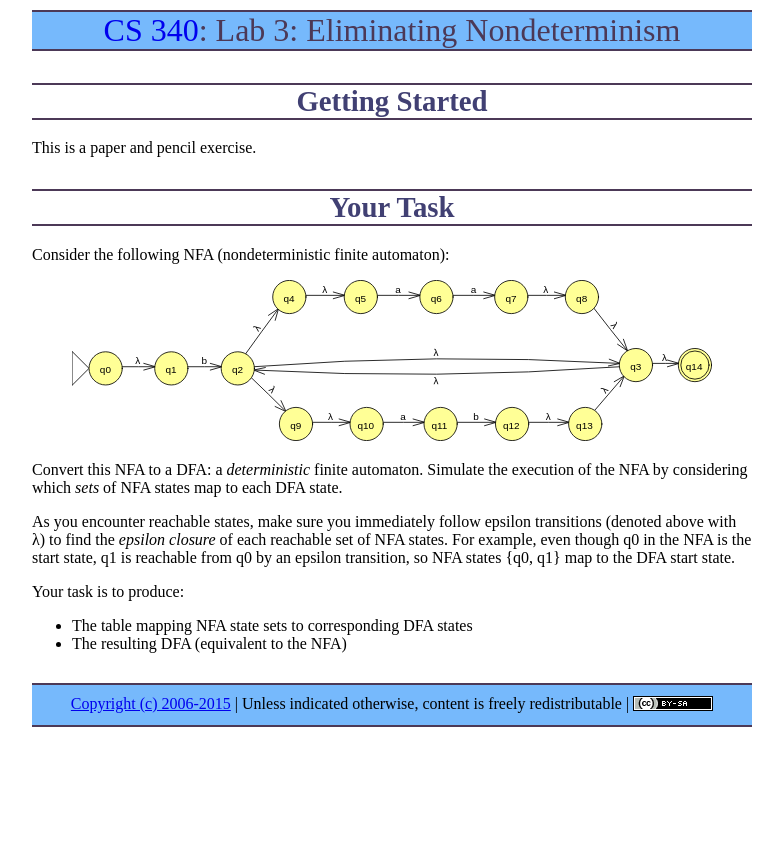
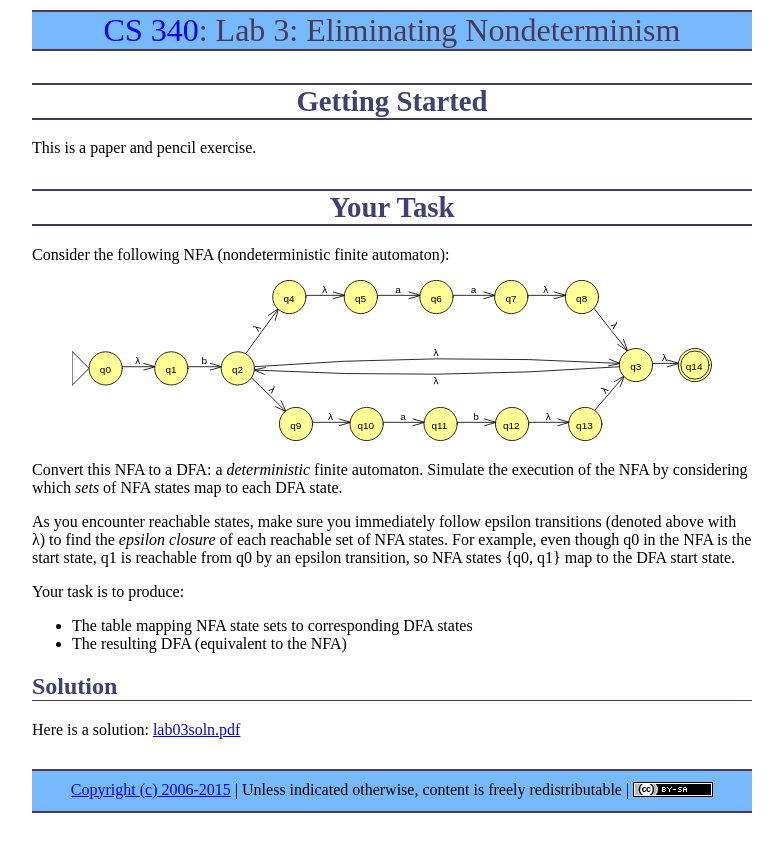
Before and after one commit to ycpcs/cs340-fall2015, a Jekyll site: the page built from labs/lab03.md, in a window 1280 px wide. Shown: the top 852 px of the page, without its empty margins (248-1031 px from the left). Built offline with Jekyll 4.4.1, drawn with Linux system fonts in a browser that asks for light colours; Markdown is read by kramdown in place of the engine named in the settings.

Commit message:
post solution to lab 3

```diff
--- a/labs/lab03.md
+++ b/labs/lab03.md
@@ -21,3 +21,7 @@ Your task is to produce:
 
 * The table mapping NFA state sets to corresponding DFA states
 * The resulting DFA (equivalent to the NFA)
+
+## Solution
+
+Here is a solution: [lab03soln.pdf](lab03soln.pdf)
```
Also changed, not shown: 1 other file.
